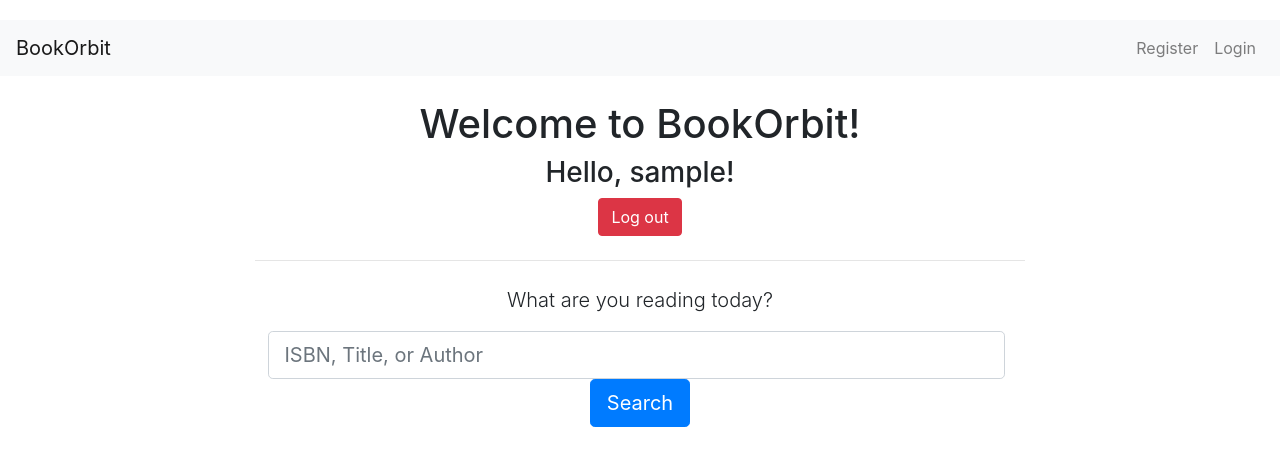
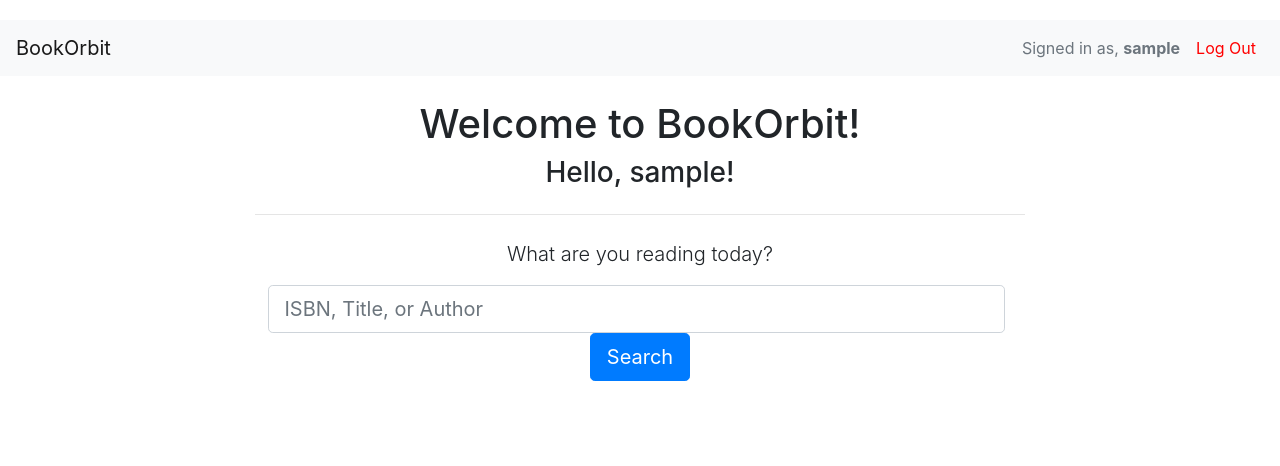
Before and after one commit to Divya-Bhavsar03/ENGO651_Advanced_Geospatial_Labs, a Flask app: page / in a window 1280 px wide. Shown: the top 466 px of the page. Run offline with Flask 3, Linux system fonts and the light colour scheme; the visitor is signed in with stand-in values (Sample User, id 1); some libraries are stand-ins or nearby versions.

Commit message:
mixed minor UI changes

```diff
--- a/Lab1/templates/index.html
+++ b/Lab1/templates/index.html
@@ -6,7 +6,7 @@
 
     {% if session.user_id %}
         <h3 >Hello, {{session.user_name}}!</h3>
-        <button class="btn btn-danger" type="submit"><a href="/logout" style="text-decoration: none; color: white;">Log out</a></button>
+
         <hr class="my-4">
 
         <p class="lead">What are you reading today?</p>
--- a/Lab1/templates/layout.html
+++ b/Lab1/templates/layout.html
@@ -17,8 +17,19 @@
             <ul class="navbar-nav mr-auto">
             </ul>
             <ul class="navbar-nav ml-auto">
+
+                {% if session.user_id %}
+                    <li class="nav-item">
+                        <span class="nav-link text-muted">Signed in as, <strong>{{session.user_name}}</strong></span>
+                    </li>
+
+                    <li class="nav-item">
+                        <a class="nav-link" href="/logout" style="color: red;">Log Out</a>
+                    </li>
+                {% else %}
                 <li class="nav-item"><a class="nav-link" href="/register">Register</a></li>
                 <li class="nav-item"><a class="nav-link" href="/login">Login</a></li>
+                {% endif %}
             </ul>
         </div>
     </nav>
```
